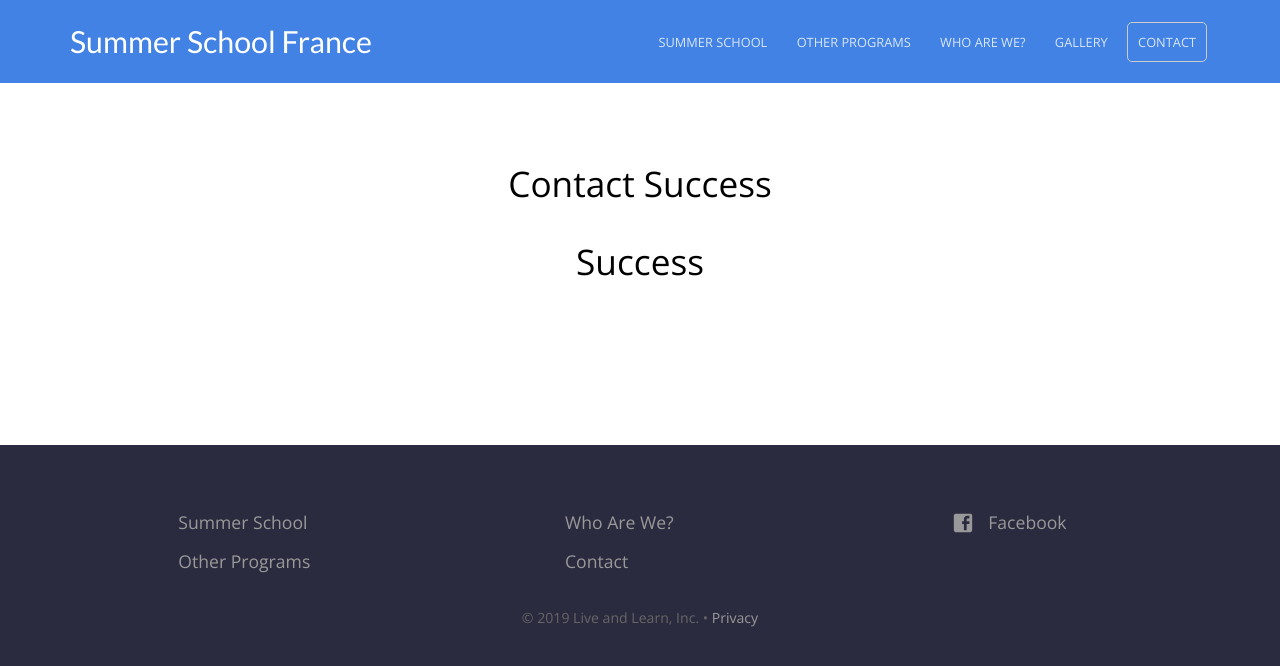
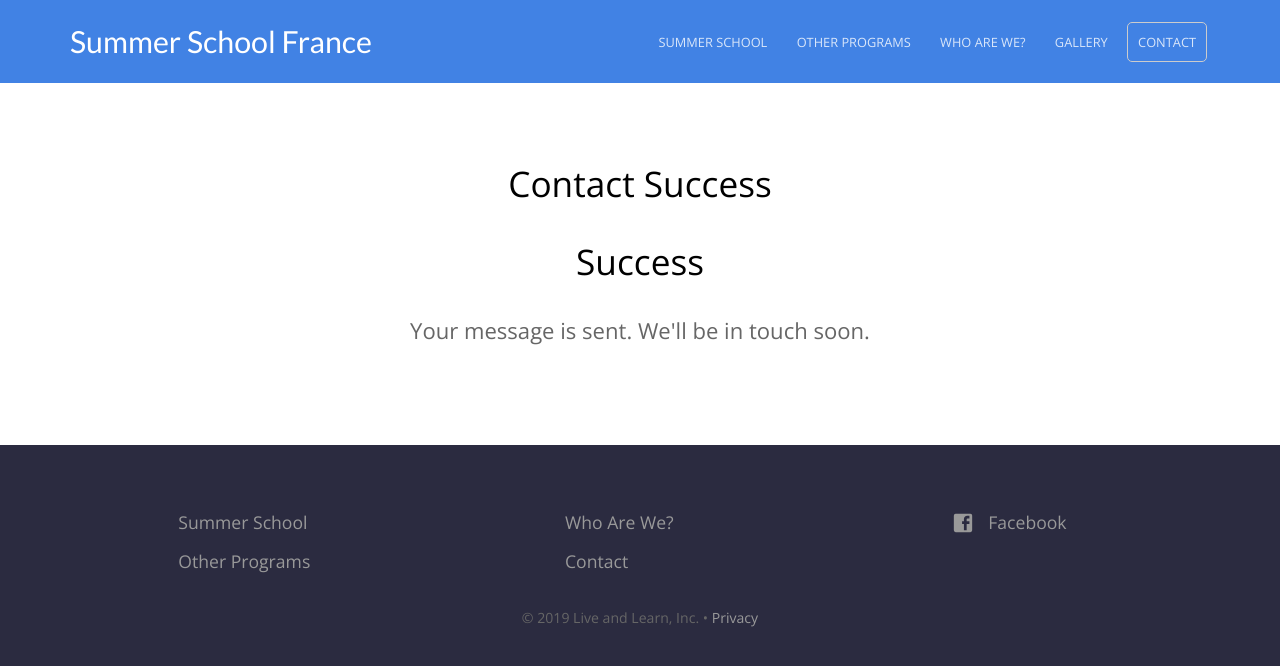
Before and after one commit to baritchie/project1, a Jekyll site: the page built from contact-success.html, in a window 1280 px wide. Shown: the top 666 px of the page. Built offline with Jekyll 4.4.1, drawn with Linux system fonts in a browser that asks for light colours.

Commit message:
Updated '_sass/layout.scss' via CloudCannon

```diff
--- a/_sass/layout.scss
+++ b/_sass/layout.scss
@@ -73,9 +73,13 @@ section + section {
 .subtext {
 	margin-top: 10px;
 	text-align: center;
+}
+
+.subtext_white {
+	margin-top: 10px;
+	text-align: center;
 	color: white;
 }
-
 
 .cta {
 	margin: 60px 0;
```
